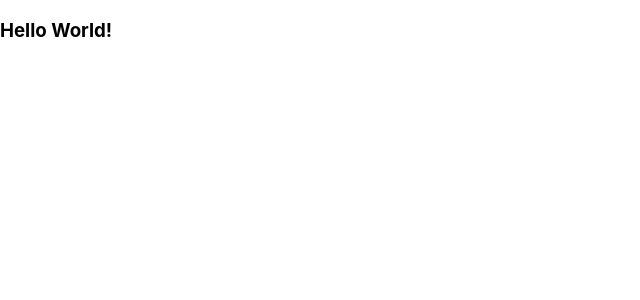
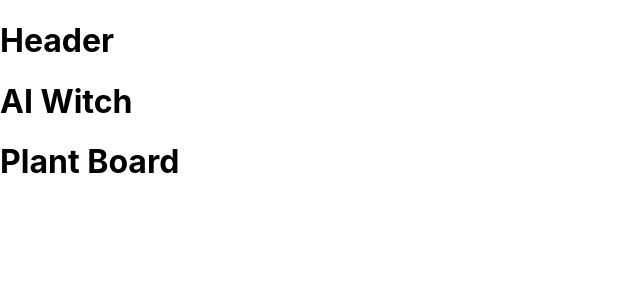
Before and after one commit to junemv/plant-witch-frontend, a React (Create React App) app: page / in a window 1280 px wide. Shown: the top 300 px of the page, without its empty margins (0-640 px from the left). Built offline with nearby package versions, Linux system fonts and the light colour scheme.

Commit message:
built boilerplate folder struct and some TODOs, will continue building tomorrow

```diff
--- a/src/App.js
+++ b/src/App.js
@@ -1,12 +1,36 @@
-import logo from './logo.svg';
 import './App.css';
+import Header from './components/Header';
+import PlantBoard from './components/plant_components/PlantBoard';
+import AIWitch from './components/witch_components/AIWitch';
 
 function App() {
+  // TODO -
+  // - Build AI Functionality
+  // - Build Logic for switching between users by ID
+  // - Build Logic for
+  //    - grabbing plant records by User ID
+  //    - storing plant data in Plant components
+  //    - storing Plant components as list in PlantBoard
+  // - Build form for posting new plant record
+  // - Build function for deleting plant record
+  // - Build function for editing plant record
+
+
+
   return (
     <div className="App">
       <header className="App-header">
-        <h3>Hello World!</h3>
+        {/* What lives here? */}
+        {/* - Header Component */}
+        <Header />
       </header>
+      <body>
+        {/* What lives here? */}
+        {/* - AI Component */}
+        <AIWitch />
+        {/* - PlantBoard component */}
+        <PlantBoard />
+      </body>
     </div>
   );
 }
--- /dev/null
+++ b/src/components/Header.jsx
@@ -0,0 +1,14 @@
+import React from "react";
+
+const Header = () => {
+	// TODO -
+	// - Welcome message {first_name}
+  // - Hamburger menu for swapping pages? Can be refactored for user info editing later
+  return (
+    <div>
+      <h1>Header</h1>
+    </div>
+  );
+}
+
+export default Header;
--- /dev/null
+++ b/src/components/plant_components/PlantBoard.jsx
@@ -0,0 +1,14 @@
+import React from "react";
+
+const PlantBoard = () => {
+  // TODO -
+  //  - Plants component should contain a list of each plant associated with the user's ID */}
+
+  return (
+    <div>
+      <h1>Plant Board</h1>
+    </div>
+  );
+}
+
+export default PlantBoard;
--- /dev/null
+++ b/src/components/witch_components/AIWitch.jsx
@@ -0,0 +1,11 @@
+import React from 'react';
+
+const AIWitch = () => {
+return (
+	<div>
+      <h1>AI Witch</h1>
+    </div>
+  );
+}
+
+export default AIWitch;
```
Also changed, not shown: src/components/plant_components/NewPlantForm.jsx (added, +11 -0 lines), src/components/plant_components/Plant.jsx (added, +11 -0 lines), src/components/Header.css (added), src/components/plant_components/NewPlantForm.css (added), src/components/plant_components/Plant.css (added), src/components/plant_components/PlantBoard.css (added), src/components/witch_components/AIWitch.css (added), 1 other file (tests, documents, lock files or other folders).
